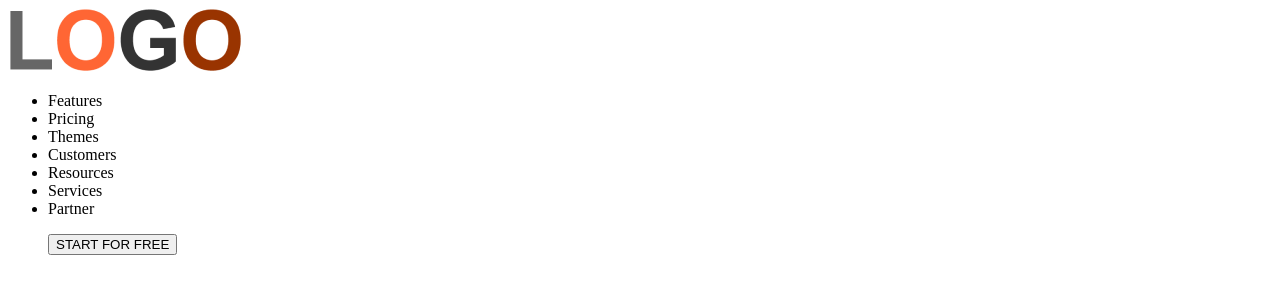
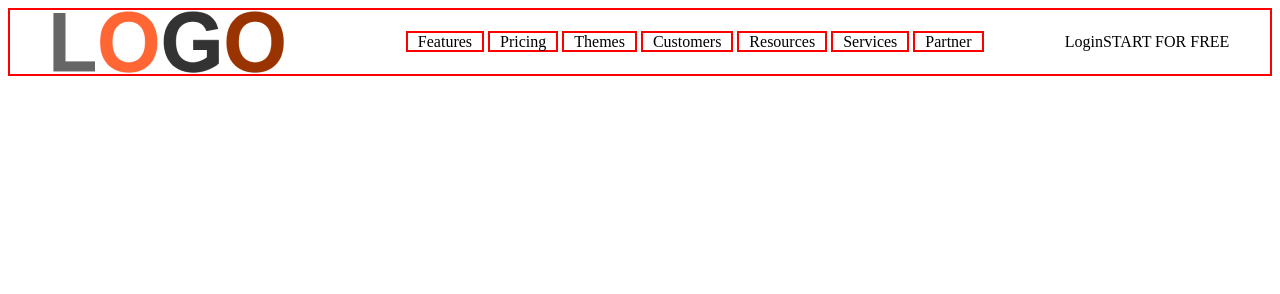
Before and after one commit to Laulhus/202201-W1EX6-edgar-alcolea, a plain HTML site: page index.html in a window 1280 px wide. Drawn offline with Linux system fonts and the light colour scheme.

Commit message:
Added FlexBox properties to header elements

```diff
--- a/index.html
+++ b/index.html
@@ -6,20 +6,28 @@
     <meta name="viewport" content="width=device-width, initial-scale=1.0" />
     <title>CSS Header</title>
     <link href="assets/favicon.png" rel="icon" type="image/png" />
+    <link href="style.css" rel="stylesheet">
   </head>
   <body>
     <header class="navbar">
-      <img src="assets/logo.png" alt="Header Logo" />
-      <ul class="list">
-        <li class="list__element">Features</li>
-        <li class="list__element">Pricing</li>
-        <li class="list__element">Themes</li>
-        <li class="list__element">Customers</li>
-        <li class="list__element list__drop">Resources</li>
-        <li class="list__element list__drop">Services</li>
-        <li class="list__element list__drop">Partner</li>
-        <p class="login"></p>
-        <button class="button">START FOR FREE</button>
+      <div class="navbar__container">
+        <img class ="navbar__logo" src="assets/logo.png" alt="Header Logo" />
+        <div class="navbar__container__links">
+      <ul class="link-list">
+        <li class="link-list__element">Features</li>
+        <li class="link-list__element">Pricing</li>
+        <li class="link-list__element">Themes</li>
+        <li class="link-list__element">Customers</li>
+        <li class="link-list__element--drop">Resources</li>
+        <li class="link-list__element--drop">Services</li>
+        <li class="link-list__element--drop">Partner</li>
+        </ul>
+      </div>
+      <div class="navbar__container__login">
+        <p class="navbar__login">Login</p>
+        <p class="navbar__button">START FOR FREE</p>
+        </div>
+        </div>
       </ul>
     </header>
   </body>
--- a/style.css
+++ b/style.css
@@ -0,0 +1,24 @@
+.navbar__container {
+  border: 2px solid red;
+  display: flex;
+  align-items: center;
+  justify-content: space-around;
+}
+.navbar__logo {
+  padding-right: auto;
+}
+.navbar__container__links {
+  display: flex;
+  align-items: center;
+  justify-content: space-evenly;
+}
+.link-list__element,
+.link-list__element--drop {
+  border: 2px solid red;
+  display: inline;
+  padding: 0 10px;
+}
+.navbar__container__login {
+  display: flex;
+  justify-content: flex-end;
+}
```
